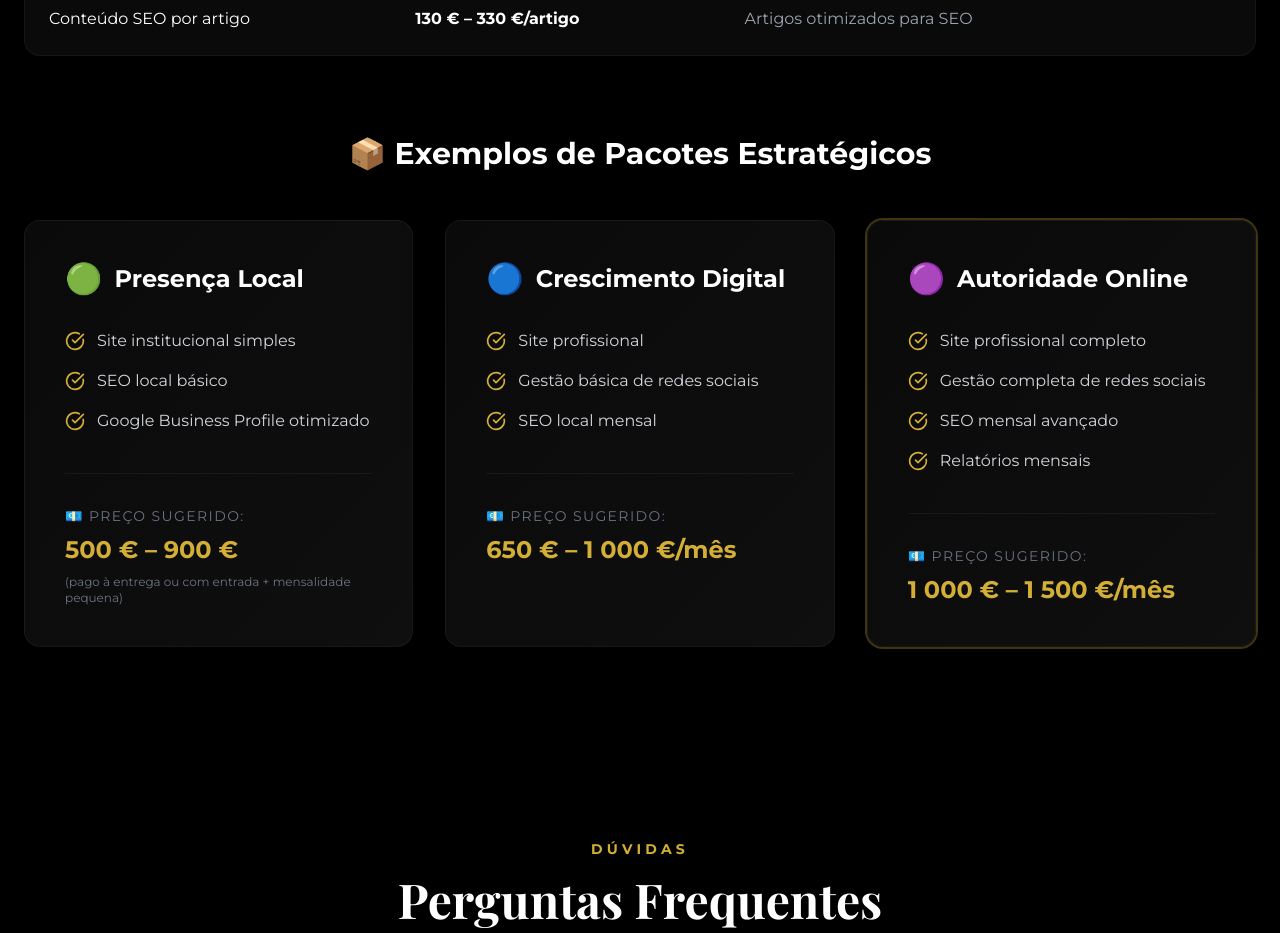
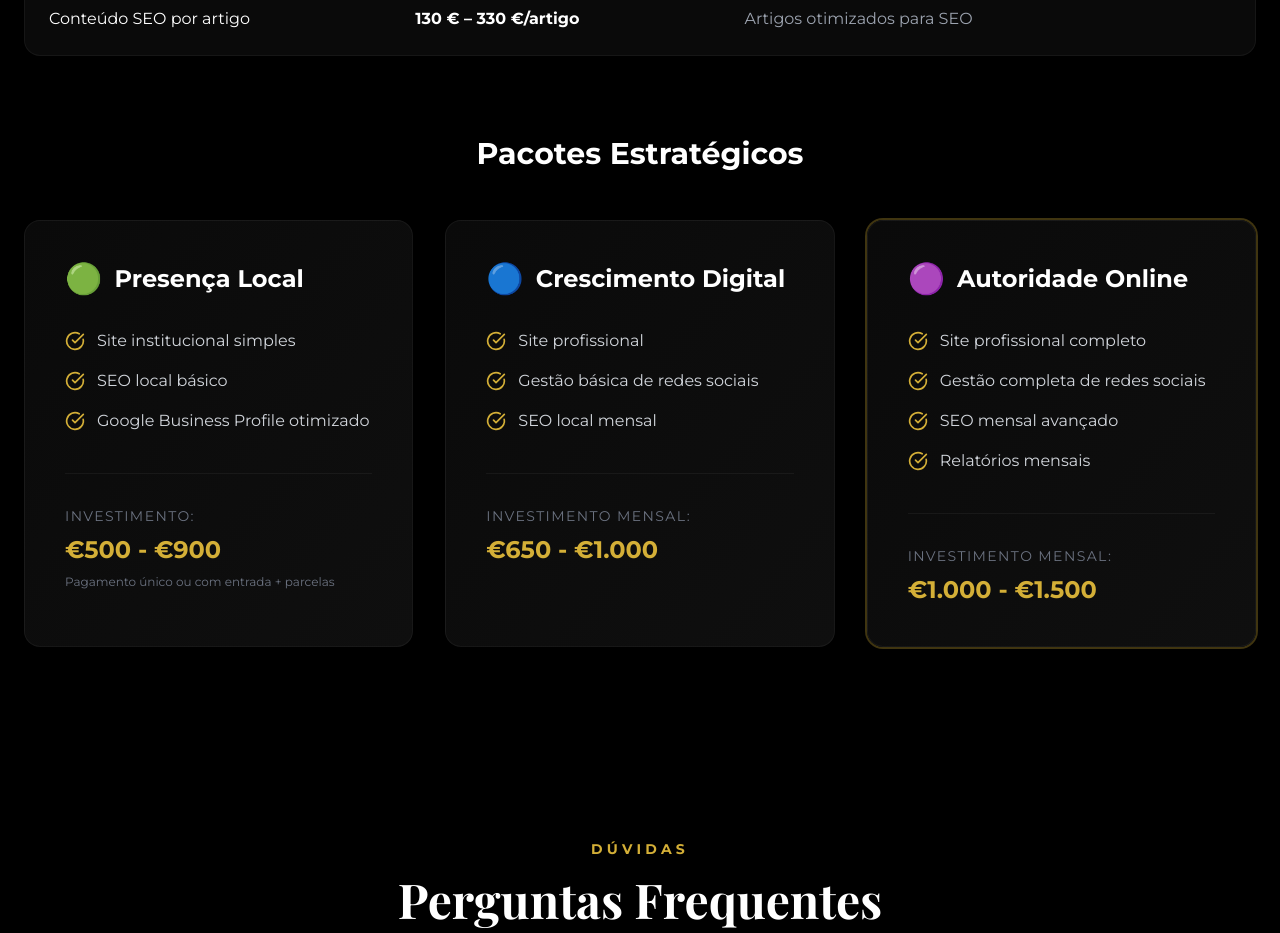
Before and after one commit to viniciussilva1-rgb/IDEdigital, a React (Vite) app: page / in a window 1280 px wide. Shown: the part 5420-6353 px from the top of the page. Built offline with nearby package versions, Linux system fonts and the light colour scheme.

Commit message:
Remover emojis amadores e profissionalizar textos de pacotes e preços

```diff
--- a/App.tsx
+++ b/App.tsx
@@ -512,7 +512,7 @@ const App: React.FC = () => {
 
           {/* 📦 Pacotes Estratégicos */}
           <div>
-            <h3 className="text-3xl font-bold mb-12 text-center">📦 Exemplos de Pacotes Estratégicos</h3>
+            <h3 className="text-3xl font-bold mb-12 text-center">Pacotes Estratégicos</h3>
             <div className="grid md:grid-cols-3 gap-8">
               {/* Pacote Presença Local */}
               <div className="p-10 bg-gradient-to-br from-[#0a0a0a] to-[#0f0f0f] border border-white/5 rounded-2xl hover:border-[#d4af37]/50 transition-all duration-300 group">
@@ -535,9 +535,9 @@ const App: React.FC = () => {
                   </li>
                 </ul>
                 <div className="pt-8 border-t border-white/5">
-                  <p className="text-sm text-gray-500 mb-2 uppercase tracking-widest">💶 Preço sugerido:</p>
-                  <p className="text-2xl font-bold text-[#d4af37]">500 € – 900 €</p>
-                  <p className="text-xs text-gray-500 mt-2">(pago à entrega ou com entrada + mensalidade pequena)</p>
+                  <p className="text-sm text-gray-500 mb-2 uppercase tracking-widest">Investimento:</p>
+                  <p className="text-2xl font-bold text-[#d4af37]">€500 - €900</p>
+                  <p className="text-xs text-gray-500 mt-2">Pagamento único ou com entrada + parcelas</p>
                 </div>
               </div>
 
@@ -562,8 +562,8 @@ const App: React.FC = () => {
                   </li>
                 </ul>
                 <div className="pt-8 border-t border-white/5">
-                  <p className="text-sm text-gray-500 mb-2 uppercase tracking-widest">💶 Preço sugerido:</p>
-                  <p className="text-2xl font-bold text-[#d4af37]">650 € – 1 000 €/mês</p>
+                  <p className="text-sm text-gray-500 mb-2 uppercase tracking-widest">Investimento Mensal:</p>
+                  <p className="text-2xl font-bold text-[#d4af37]">€650 - €1.000</p>
                 </div>
               </div>
 
@@ -593,8 +593,8 @@ const App: React.FC = () => {
                   </li>
                 </ul>
                 <div className="pt-8 border-t border-white/5">
-                  <p className="text-sm text-gray-500 mb-2 uppercase tracking-widest">💶 Preço sugerido:</p>
-                  <p className="text-2xl font-bold text-[#d4af37]">1 000 € – 1 500 €/mês</p>
+                  <p className="text-sm text-gray-500 mb-2 uppercase tracking-widest">Investimento Mensal:</p>
+                  <p className="text-2xl font-bold text-[#d4af37]">€1.000 - €1.500</p>
                 </div>
               </div>
             </div>
```
